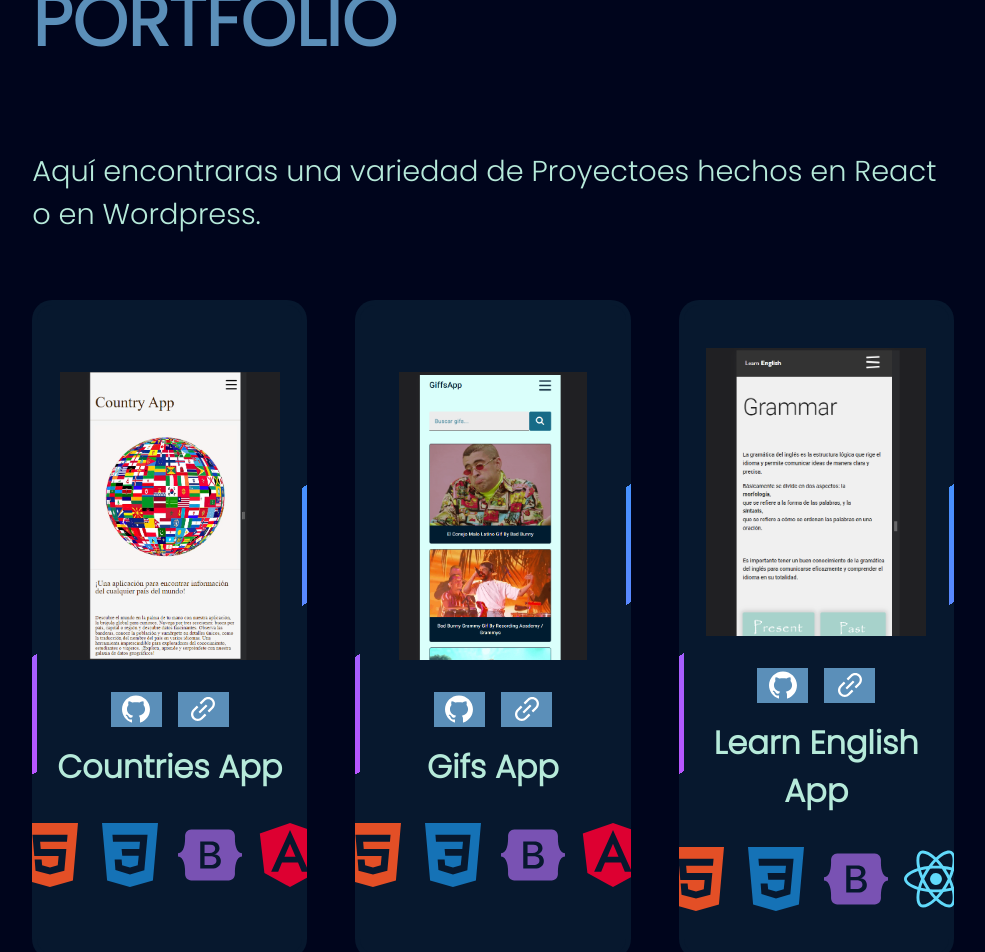
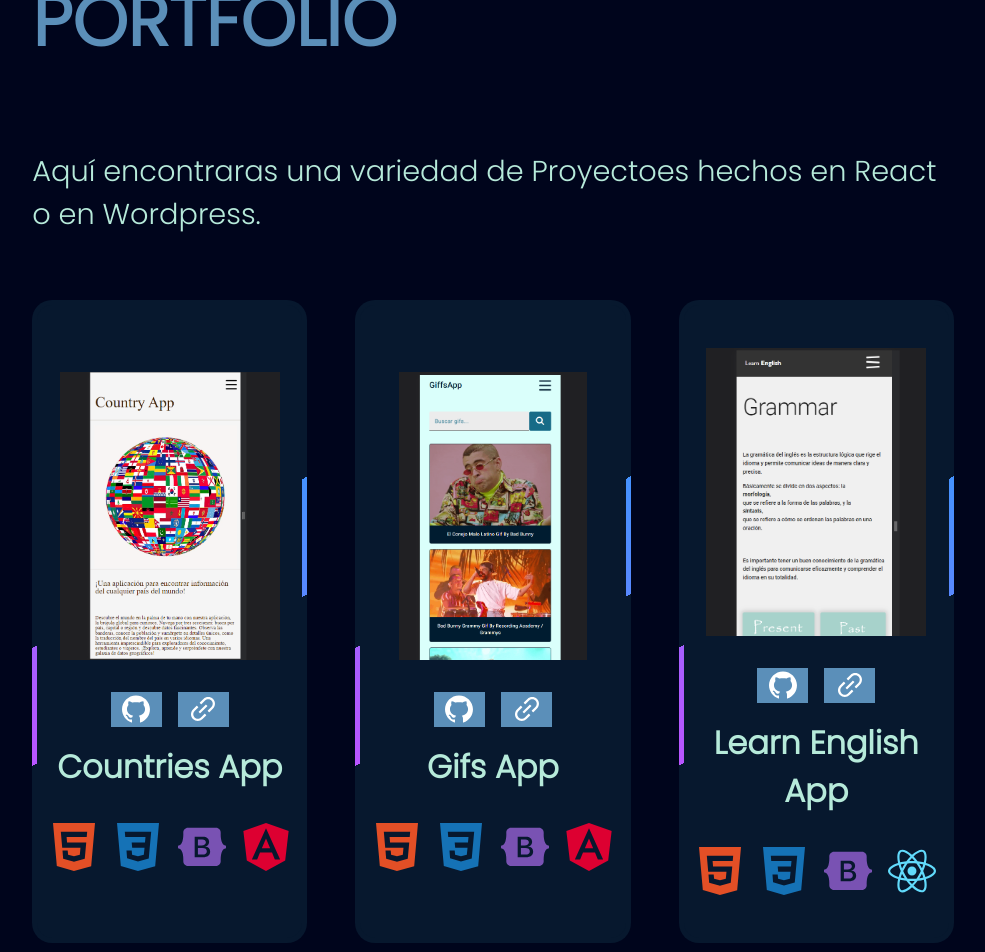
Before and after one commit to Marc1515/Portfolio, a React (Vite) app: page / in a window 1280 px wide. Shown: the part 2009-2961 px from the top of the page, without its empty margins (275-1260 px from the left). Built offline with nearby package versions, Linux system fonts and the light colour scheme.

Commit message:
Intentando arreglar los svg de las tecnologías de los proyectos para pantallas pequeñas, aún habrá que retocar para las grandes.

```diff
--- a/src/components/Portfolio/Portfolio.css
+++ b/src/components/Portfolio/Portfolio.css
@@ -75,8 +75,8 @@
 }
 
 .svgContainer img {
-  height: 4rem !important;
-  width: 4rem !important;
+  height: 3rem !important;
+  width: 3rem !important;
   padding-left: .5rem;
   padding-right: .5rem;
 }
```
